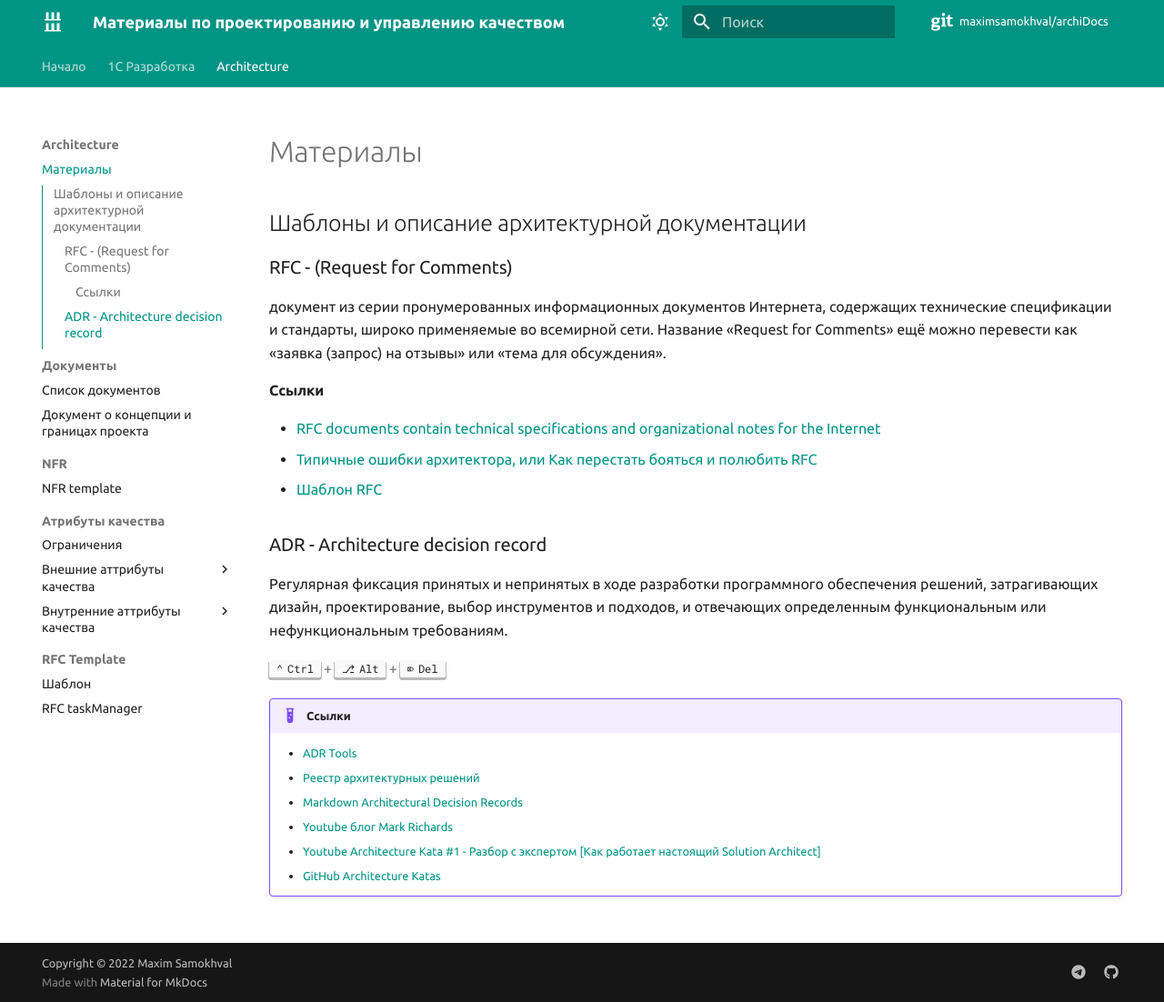
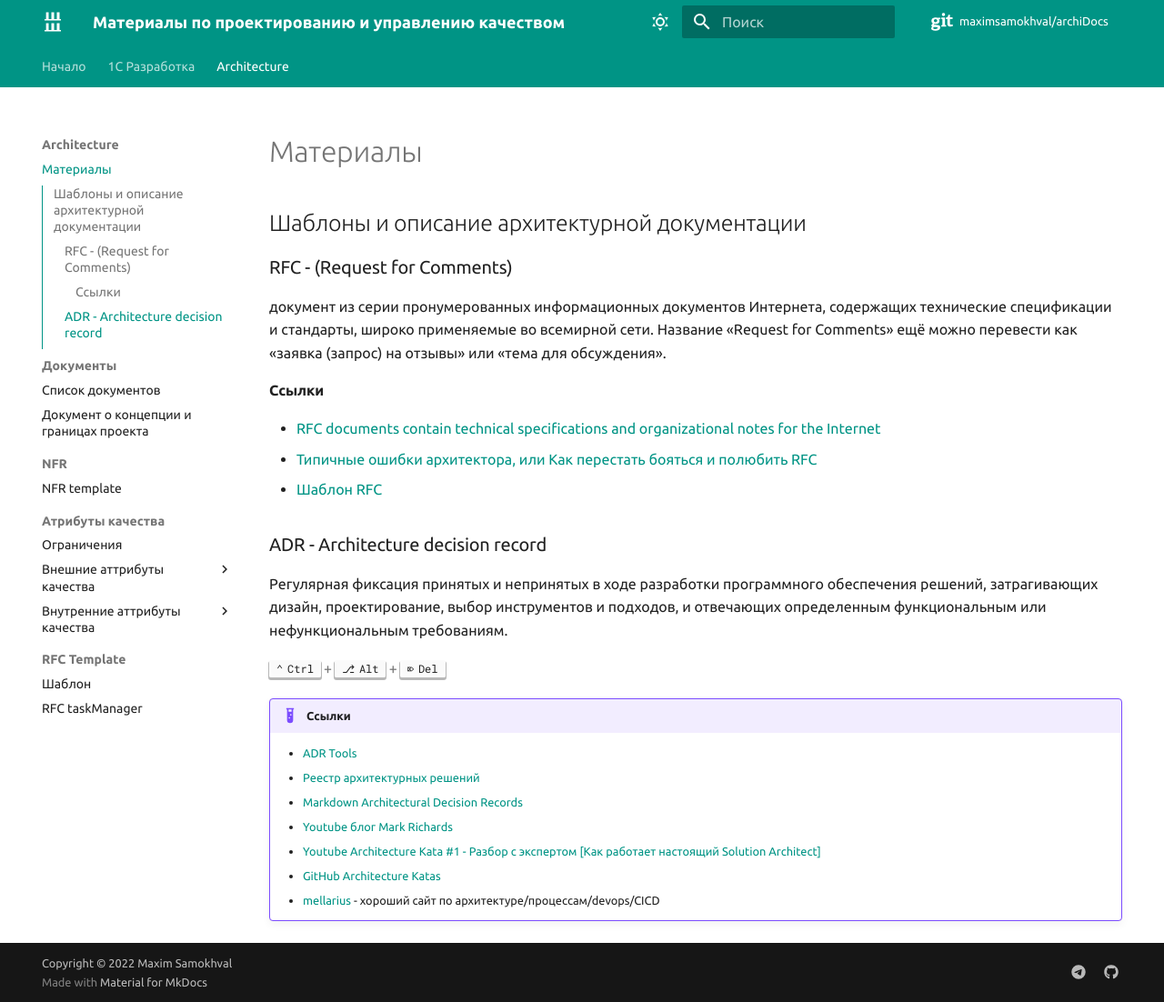
Before and after one commit to maximsamokhval/archiDocs, an MkDocs documentation site: the page built from docs/Architecture/index.md, in a window 1280 px wide and 1102 px high. Shown: the whole window at 91% size. Built offline with MkDocs 1.6.1 and Material for MkDocs 9.7.7, drawn with Linux system fonts in a browser that asks for light colours; comment, search, counter and statistics services are not loaded.

Commit message:
docs(links): 🔖 https://mellarius.ru/

```diff
--- a/docs/Architecture/index.md
+++ b/docs/Architecture/index.md
@@ -23,3 +23,4 @@
     - [Youtube блог Mark Richards](https://www.youtube.com/channel/UC-Z7T0lAq_xECevIz8E5R5w/featured)
     - [Youtube Architecture Kata #1 - Разбор с экспертом [Как работает настоящий Solution Architect]](https://youtu.be/6MDKKuqn07A)
     - [GitHub Architecture Katas](https://github.com/team7katas/sysopsquad)
+    - [mellarius](https://mellarius.ru/) - хороший сайт по архитектуре/процессам/devops/CICD
```
